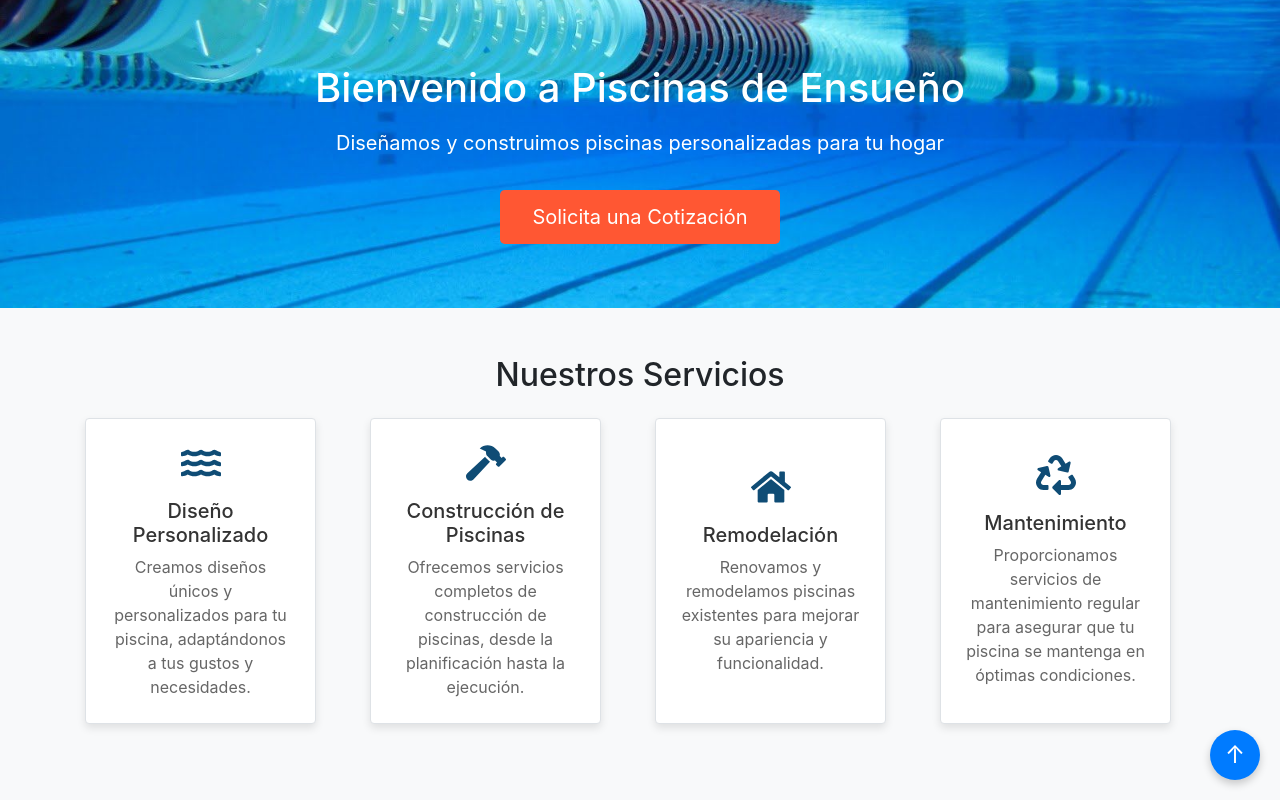
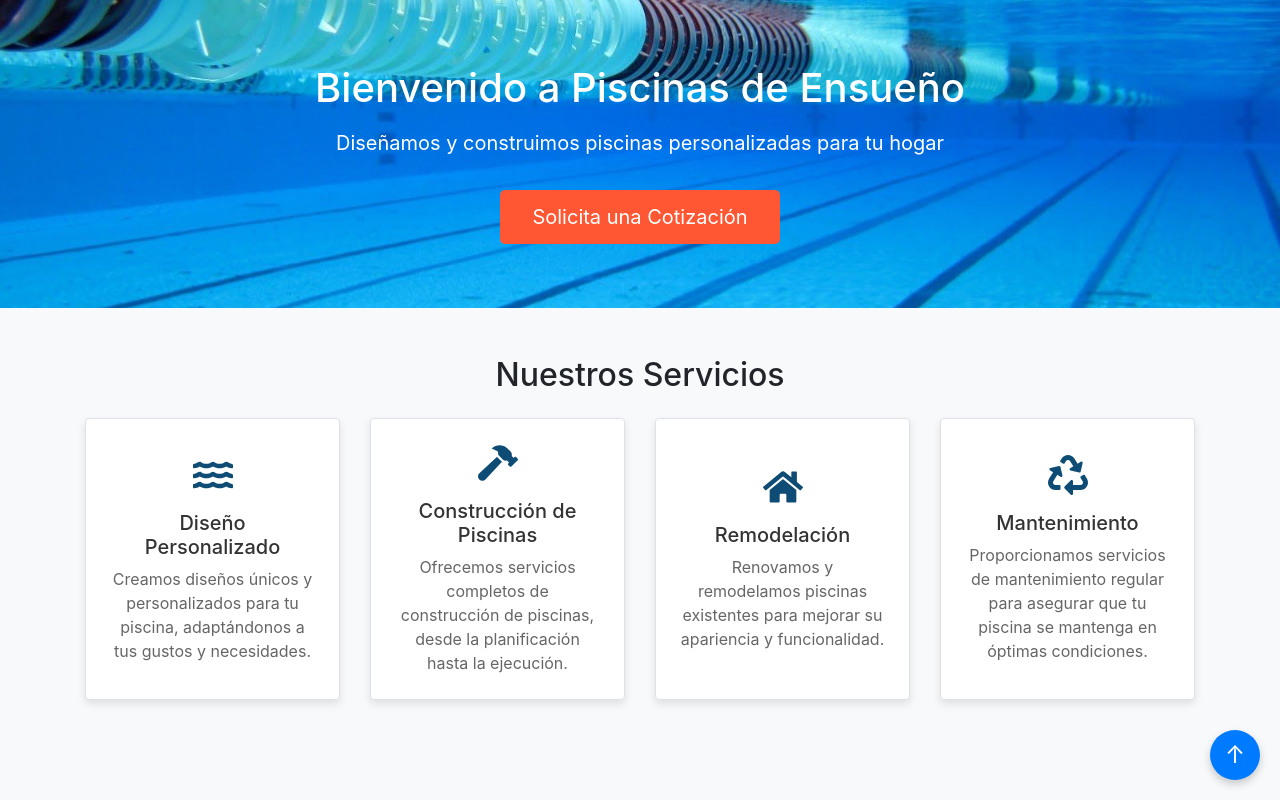
Before and after one commit to Blur-Effect/orlando-test, a React (Create React App) app: page / in a window 1280 px wide. Shown: the top 800 px of the page. Built offline with nearby package versions, Linux system fonts and the light colour scheme.

Commit message:
css modificado

```diff
--- a/src/components/Services.css
+++ b/src/components/Services.css
@@ -34,28 +34,3 @@
   color: #666666;
   text-align: center;
 }
-
-.py-5 {
-  padding-top: 3rem;
-  padding-bottom: 3rem;
-}
-
-.bg-light {
-  background-color: #f8f9fa;
-}
-
-.row {
-  display: flex;
-  flex-wrap: wrap;
-  gap: 1.5rem;
-}
-
-.col-md-6 {
-  flex: 1 1 calc(50% - 1.5rem);
-  max-width: calc(50% - 1.5rem);
-}
-
-.col-lg-3 {
-  flex: 1 1 calc(25% - 1.5rem);
-  max-width: calc(25% - 1.5rem);
-}
```
